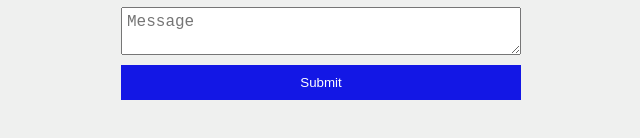
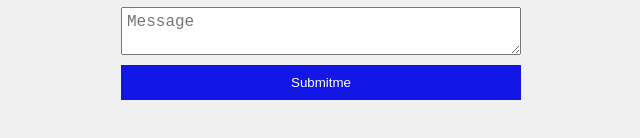
Before and after one commit to renerpdev/poc-gh-release-tags-workflow, a website: page public/index.html in a window 1280 px wide. Shown: the part 602-740 px from the top of the page, 319-959 px from the left. Drawn offline with Linux system fonts and the light colour scheme.

Commit message:
update submit label

```diff
--- a/public/index.html
+++ b/public/index.html
@@ -72,7 +72,7 @@
         <input type="text" id="lastName" placeholder="Last Name" required>
         <input type="email" id="email" placeholder="Email" required>
         <textarea id="messageContent" placeholder="Message" required></textarea>
-        <button type="submit">Submit</button>
+        <button type="submit">Submitme</button>
     </form>
     <div id="submissionMessage"></div>
 
```
